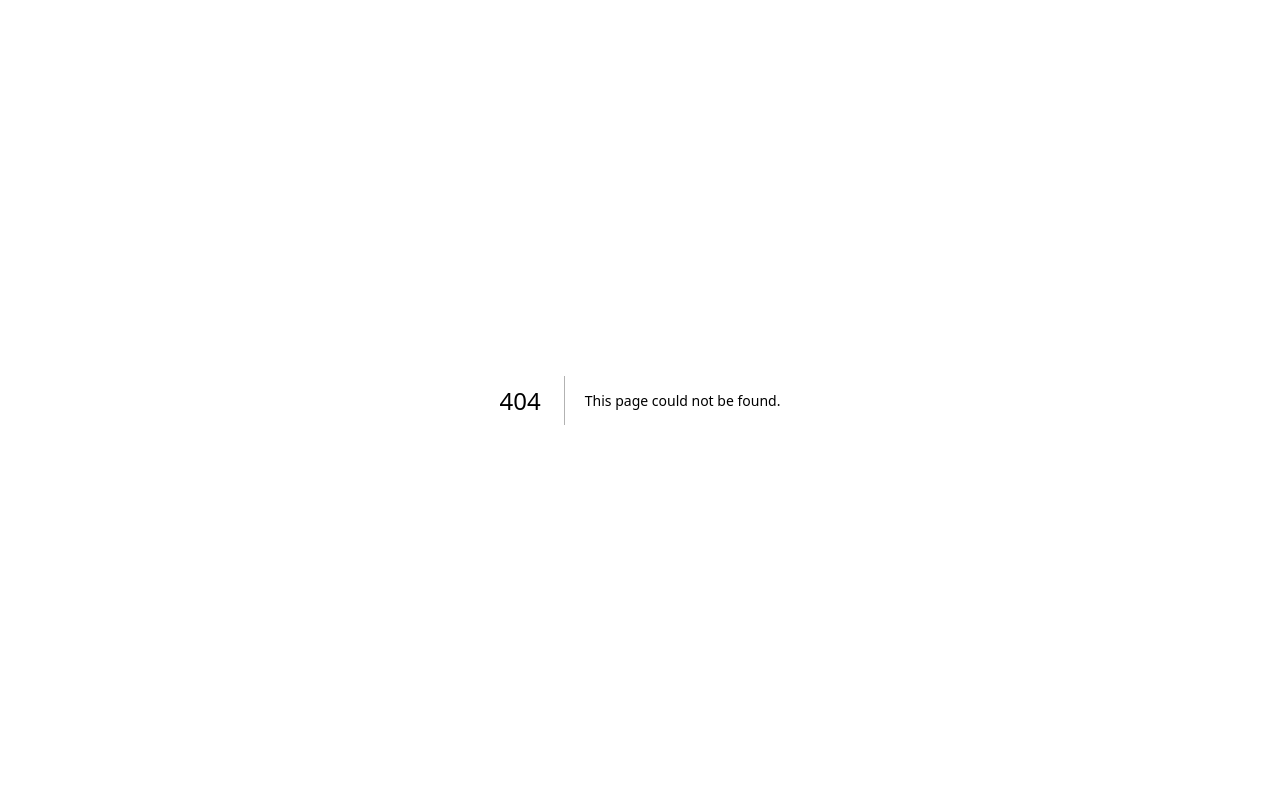
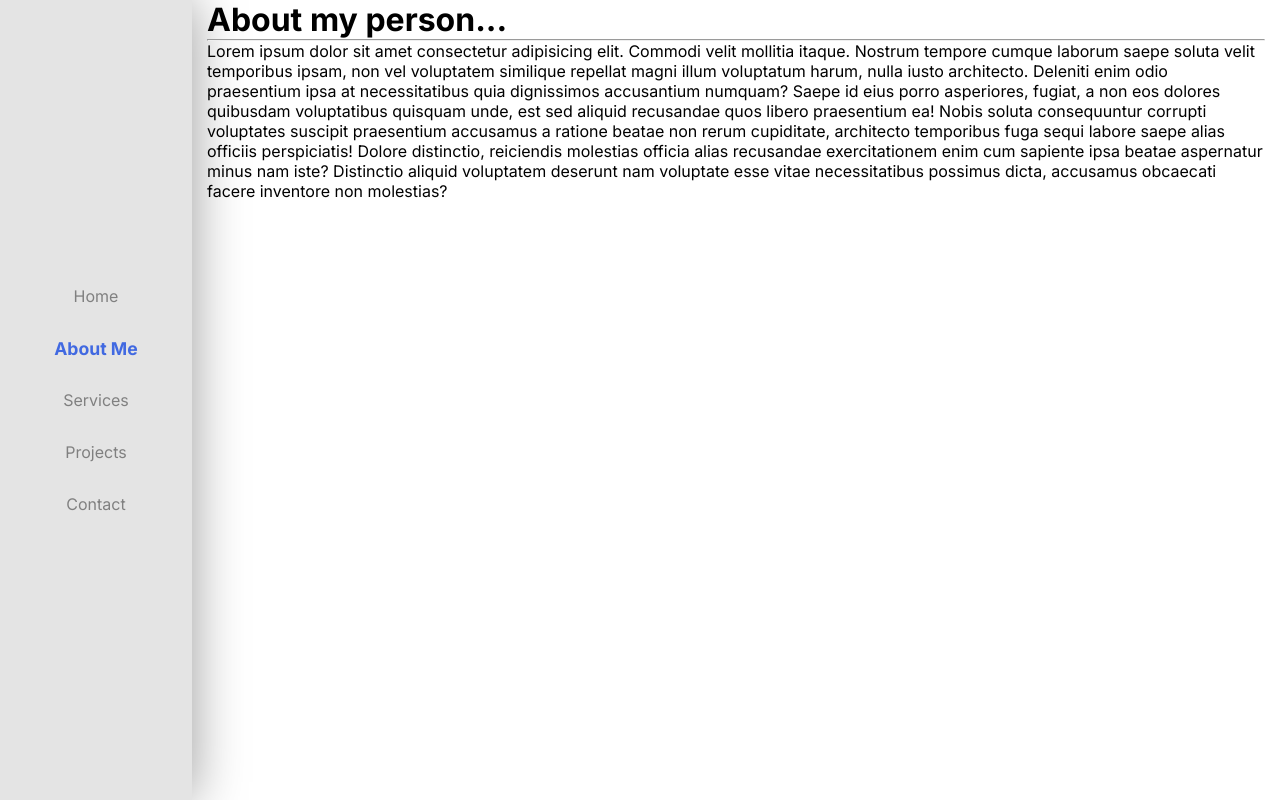
Before and after one commit to XPoweR29/personal_portfolio, a Next.js app: page /about in a window 1280 px wide. Before the commit this address had no page. Built offline with nearby package versions, Linux system fonts and the light colour scheme.

Commit message:
Estalblished basic structure of project

```diff
--- a/src/app/App.module.scss
+++ b/src/app/App.module.scss
@@ -0,0 +1,16 @@
+.layout {
+	display: flex;
+
+	.sideBar {
+		display: flex;
+		justify-content: center;
+		align-items: center;
+		flex-basis: 15%;
+		background-color: rgb(228, 228, 228);
+		box-shadow: 0px 0px 50px rgba(0, 0, 0, 0.4);
+	}
+
+	.mainContent {
+		flex-basis: 85%;
+	}
+}
--- /dev/null
+++ b/src/app/about/page.tsx
@@ -0,0 +1,28 @@
+import Wrapper from "@/components/Wrapper/Wrapper";
+
+const About = () => {
+	return (
+		<Wrapper>
+			<h1>About my person...</h1>
+			<hr />
+			<p>
+				Lorem ipsum dolor sit amet consectetur adipisicing elit. Commodi velit
+				mollitia itaque. Nostrum tempore cumque laborum saepe soluta velit
+				temporibus ipsam, non vel voluptatem similique repellat magni illum
+				voluptatum harum, nulla iusto architecto. Deleniti enim odio praesentium
+				ipsa at necessitatibus quia dignissimos accusantium numquam? Saepe id
+				eius porro asperiores, fugiat, a non eos dolores quibusdam voluptatibus
+				quisquam unde, est sed aliquid recusandae quos libero praesentium ea!
+				Nobis soluta consequuntur corrupti voluptates suscipit praesentium
+				accusamus a ratione beatae non rerum cupiditate, architecto temporibus
+				fuga sequi labore saepe alias officiis perspiciatis! Dolore distinctio,
+				reiciendis molestias officia alias recusandae exercitationem enim cum
+				sapiente ipsa beatae aspernatur minus nam iste? Distinctio aliquid
+				voluptatem deserunt nam voluptate esse vitae necessitatibus possimus
+				dicta, accusamus obcaecati facere inventore non molestias?
+			</p>
+		</Wrapper>
+	);
+};
+
+export default About;
--- a/src/app/layout.tsx
+++ b/src/app/layout.tsx
@@ -1,6 +1,8 @@
 import type { Metadata } from "next";
 import { Inter } from "next/font/google";
 import "./globals.scss";
+import styles from "./App.module.scss";
+import { SideBar } from "@/components/SideBar/SideBar";
 
 const inter = Inter({ subsets: ["latin"] });
 
@@ -16,7 +18,12 @@ export default function RootLayout({
 }>) {
 	return (
 		<html lang="en">
-      <body className={inter.className}>{children}</body>
+			<body className={`${inter.className} ${styles.layout}`}>
+				<aside className={styles.sideBar}>
+					<SideBar />
+				</aside>
+				<main className={styles.mainContent}>{children}</main>
+			</body>
 		</html>
 	);
 }
--- /dev/null
+++ b/src/app/projects/Projects.module.scss
@@ -0,0 +1,5 @@
+.wrapper {
+	display: flex;
+	justify-content: center;
+	align-items: center;
+}
--- /dev/null
+++ b/src/app/services/Services.module.scss
@@ -0,0 +1,14 @@
+.wrapper {
+	display: flex;
+	justify-content: center;
+	align-items: center;
+	gap: 2em;
+
+	h1 {
+		font-size: 7rem;
+	}
+
+	p {
+		width: 200%;
+	}
+}
```
Also changed, not shown: src/app/contact/page.tsx (added, +16 -0 lines), src/app/projects/page.tsx (added, +13 -0 lines), src/app/services/page.tsx (added, +22 -0 lines). Lines whose indentation alone changed are shown as unchanged.
